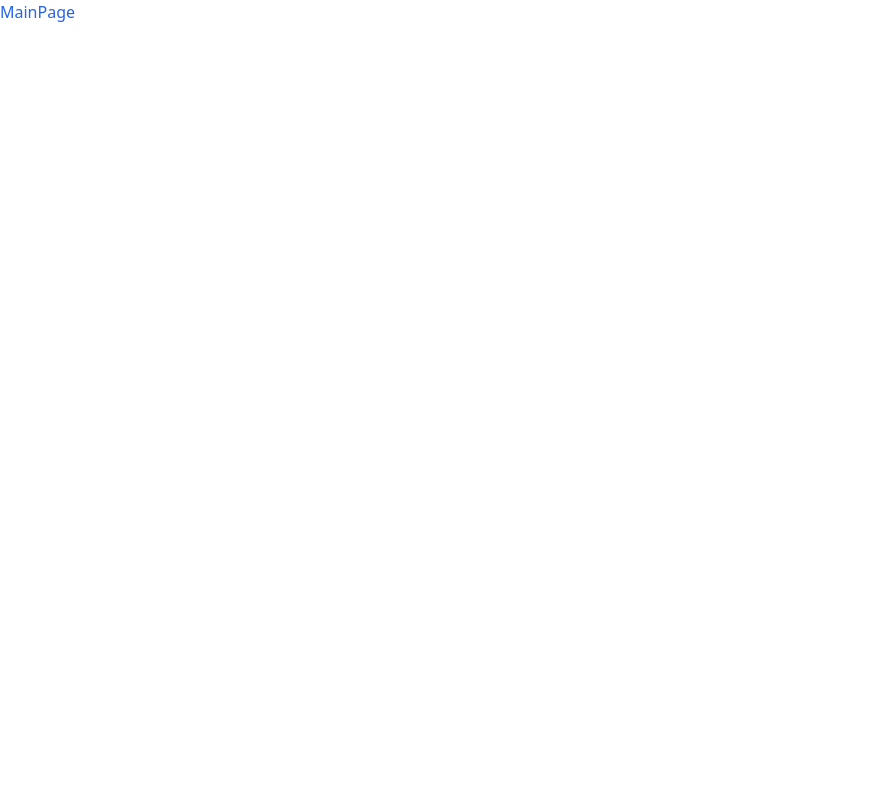
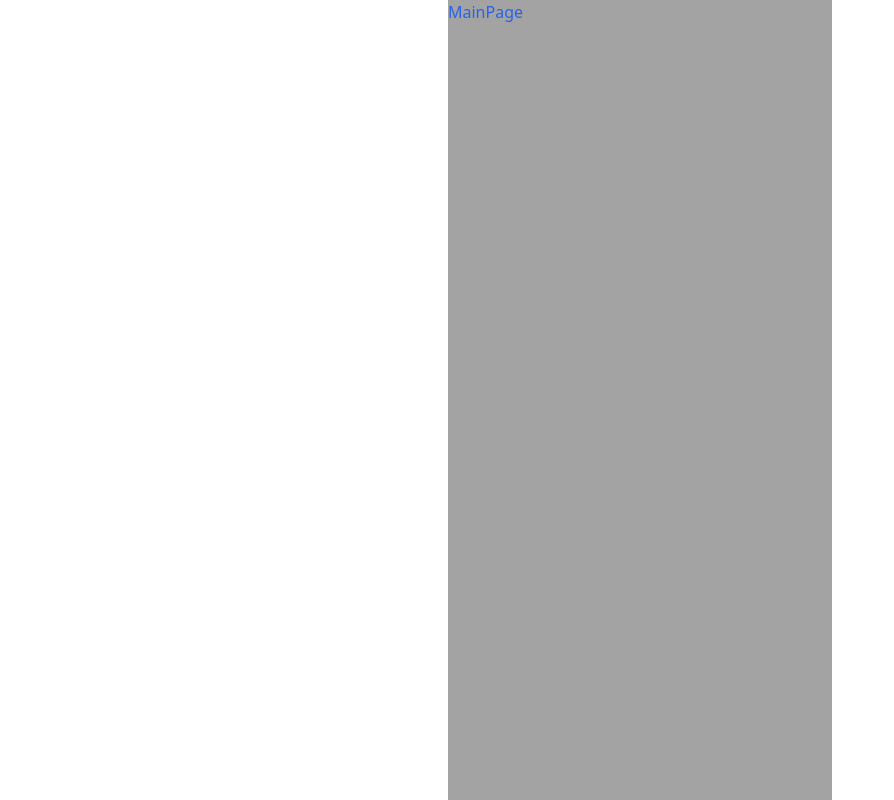
Before and after one commit to yunjeoming/SuliSulSul, a React (Create React App) app in the folder client/: page / in a window 1280 px wide. Shown: the whole page, without its empty margins (0-894 px from the left). Built offline with nearby package versions, Linux system fonts and the light colour scheme.

Commit message:
feat: set main page

```diff
--- a/client/src/App.tsx
+++ b/client/src/App.tsx
@@ -10,6 +10,8 @@ import NotFoundPage from './pages/NotFoundPage';
 
 function App() {
   return (
+    <div className='h-screen bg-white flex justify-center items-stretch'>
+      <div className="bg-neutral-400 w-96">
         <BrowserRouter>
           <Routes>
             <Route path="/" element={<MainPage />} />
@@ -21,6 +23,8 @@ function App() {
             <Route path="/*" element={<NotFoundPage />} />
           </Routes>
         </BrowserRouter>
+      </div>
+    </div>
   );
 }
 
```
Lines whose indentation alone changed are shown as unchanged.
